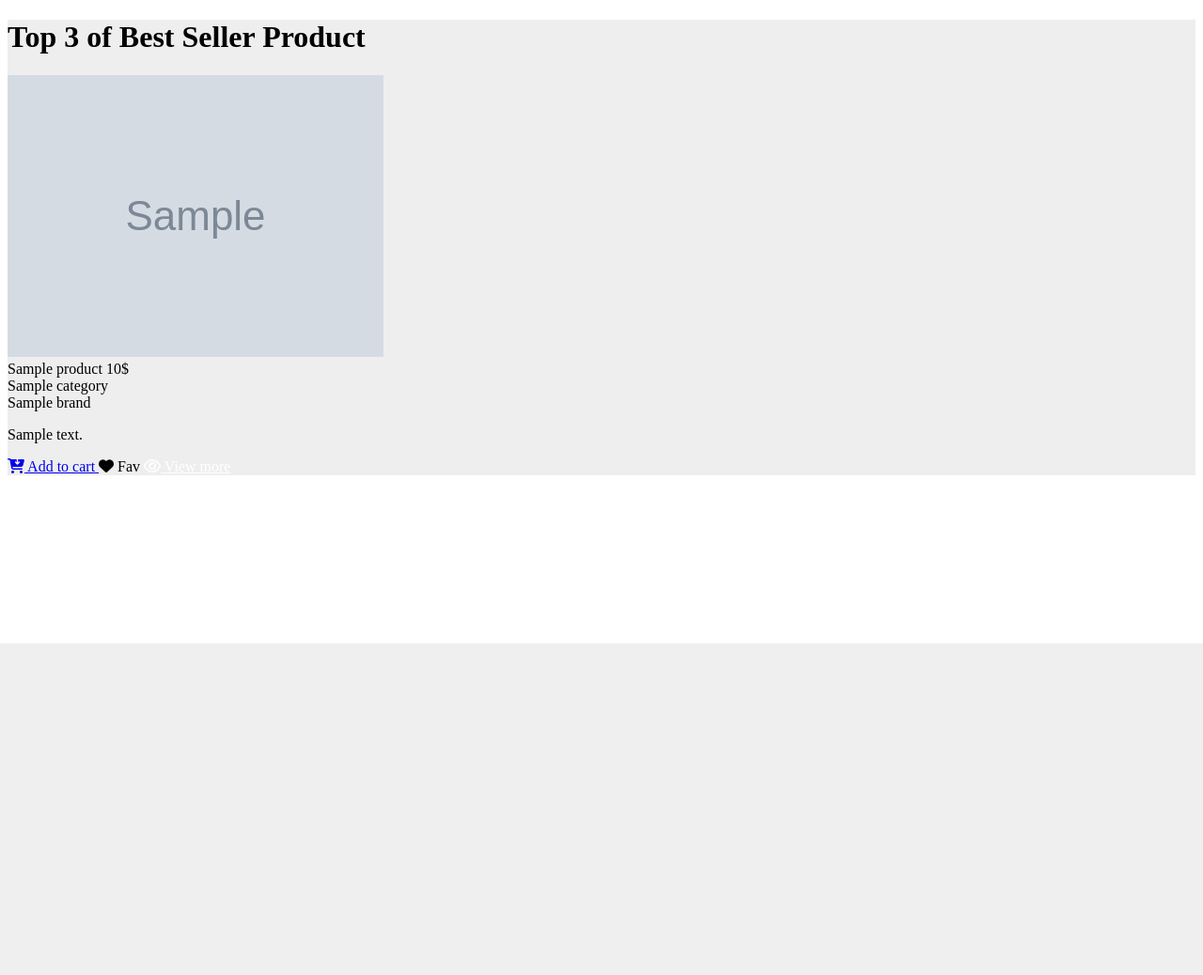
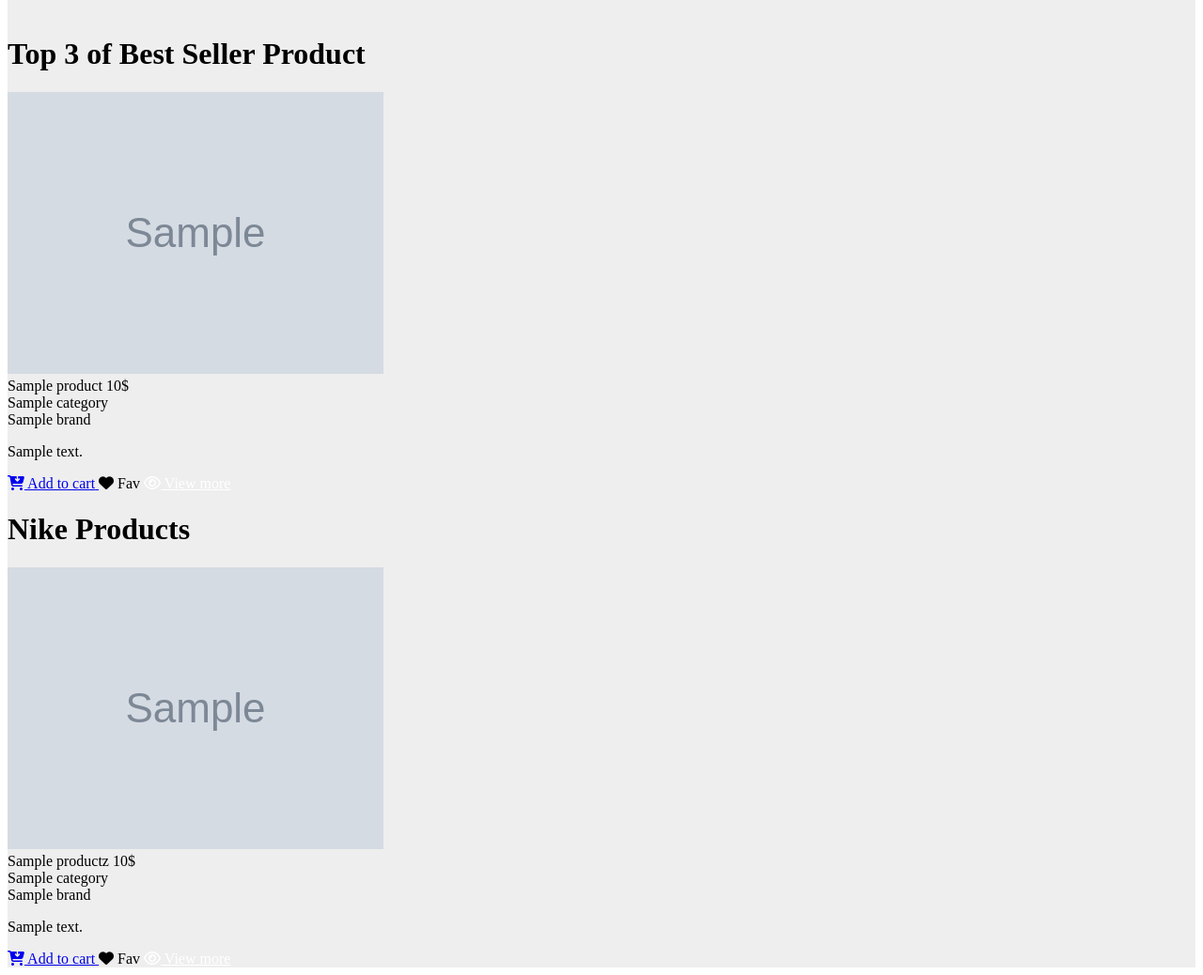
Before and after one commit to Tommm77/symfony-ecommerce-tp, a Symfony app: template templates/content/home.html.twig in a window 1280 px wide. Shown: the part 115-1153 px from the top of the page at 94% size. Before the commit the page ends 800 px from the top, so only its background shows below. Run offline with Twig, Linux system fonts and the light colour scheme; the template is opened without the code that fills it: most values are stand-ins (such as "Sample title", 1, 10 or a date in 2020); grey boxes marked "Sample" are stand-in pictures; some libraries are stand-ins or nearby versions.

Commit message:
📦 NEW: shop button and sort product on homepage

```diff
--- a/src/Controller/ContentController.php
+++ b/src/Controller/ContentController.php
@@ -25,7 +25,8 @@ class ContentController extends AbstractController
     {
         return $this->render('content/home.html.twig', [
             'controller_name' => 'ContentController',
-            'products' => $productRepository->findAll(),
+            'products' => $productRepository->findBy([], ['sold' => 'DESC'], 3),
+            'productz' => $productRepository->findBy(array('brand' => 3),array('id'=>'DESC'),3),
         ]);
     }
 
@@ -94,7 +95,7 @@ class ContentController extends AbstractController
     {
         return $this->render('content/shop.html.twig', [
             'products' => $paginator->paginate($productRepository->findAll(),
-            $request->query->getInt('page', 1),6
+            $request->query->getInt('page', 1),9
         ),
         ]);
     }
--- a/templates/content/home.html.twig
+++ b/templates/content/home.html.twig
@@ -7,13 +7,73 @@
 	<div
 		class="wrapper" style="background-color: #eee;">
 		<!-- content here -->
+		<br>
 		<h1 class="text-center"> Top 3 of Best Seller Product </h1>
 		<div class="product-grid product-grid--flexbox" >
 			<div
 				class="product-grid__wrapper">
 				<!-- Product list start here -->
 
-				{% for product in products| slice(0, 3) | sort((b, a) => a.sold <=> b.sold)%}
+				{% for product in products %}
+					<div class="product-grid__product-wrapper">
+						<div class="product-grid__product">
+							<div class="product-grid__img-wrapper">
+								<img src="{{ product.image }}" alt="Img" class="product-grid__img"/>
+							</div>
+							<span class="product-grid__title">{{ product.name }}</span>
+							<span class="product-grid__price">{{ product.price }}$</span>
+							<div class="d-flex mt-2">
+								{% if product.category.name is defined %}
+									<div>
+										<span class="badge bg-danger">{{ product.category.name }}</span>
+									</div>
+								{% endif %}
+								{% if product.brand.name is defined %}
+									<div class="mx-2">
+										<span class="badge bg-danger">{{ product.brand.name }}</span>
+									</div>
+								{% endif %}
+							{% if product.statut == 1 %}
+								<div>
+									<span class="badge bg-dark"><i class="fa-solid fa-circle-xmark" style="color: white;"></i> Unavailable</span>
+								</div>
+							{% endif %}
+							{% if product.statut == 2 %}
+								<div class="mx-2">
+									<span class="badge bg-success"><i class="fa-solid fa-circle-check" style="color: white;"></i> Available</span>
+								</div>
+							{% endif %}
+							</div>
+							<div class="product-grid__extend-wrapper">
+								<div class="product-grid__extend">
+									<p class="product-grid__description">{{ product.excerpt }}</p>
+									<a href="{{ path('app_product_add', {'id': product.id}) }}">
+										<span class="product-grid__btn product-grid__add-to-cart">
+											<i class="fa fa-cart-arrow-down"></i>
+											Add to cart</span>
+									</a>
+									<span class="product-grid__btn product-grid__add-to-fav">
+										<i class="fa-solid fa-heart"></i>
+										Fav</span>
+									<a style="color: white;" class="addcartlogo" href="{{ path('app_product_read', {'id': product.id}) }}">
+										<span class="product-grid__btn product-grid__view">
+											<i class="fa fa-eye"></i>
+											View more</span>
+									</a>
+								</div>
+							</div>
+						</div>
+					</div>
+				{% endfor %}
+			</div>
+		</div>
+	<h1 class="text-center"> Nike Products </h1>
+		<div class="product-grid product-grid--flexbox" >
+			<div
+				class="product-grid__wrapper">
+				<!-- Product list start here -->
+
+				{% for product in productz %}
 					<div class="product-grid__product-wrapper">
 						<div class="product-grid__product">
 							<div class="product-grid__img-wrapper">
@@ -67,4 +127,5 @@
 			</div>
 		</div>
 	</div>
+</div>
 </div>{% endblock %}
```
Also changed, not shown: templates/content/shop.html.twig (+38 -6 lines).
